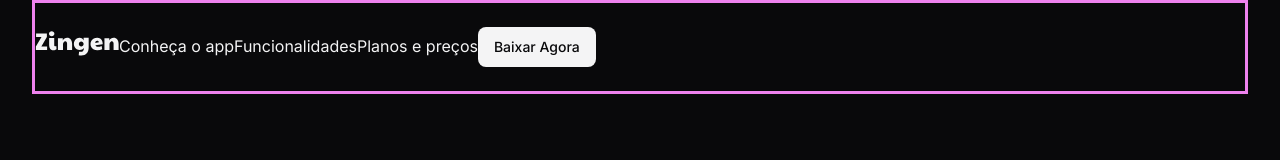
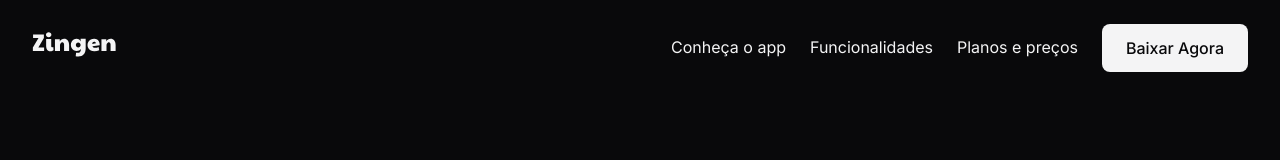
Before and after one commit to Leonekp4/Fundamentos-da-programacao, a plain HTML site: page projetos/zingen/index.html in a window 1280 px wide. Drawn offline with Linux system fonts and the light colour scheme.

Commit message:
criando o header

```diff
--- a/projetos/zingen/index.html
+++ b/projetos/zingen/index.html
@@ -16,7 +16,7 @@
 <body>
    <header>
         <div class="container py-base">
-            <nav class="flex items-center">
+            <nav class="flex items-center gap-1.5">
                 <a href="#">
                     <img src="assets/icons/logo.svg" alt="Logo Zingen">
                 </a>
@@ -25,7 +25,7 @@
                 <a href="#features" class="desktop-only">Funcionalidades</a>
                 <a href="#pricing" class="desktop-only">Planos e preços</a>
 
-                <a href="#download" class="btn btn-sn">Baixar Agora</a>
+                <a href="#download" class="btn btn-sm">Baixar Agora</a>
             </nav>
         </div>
    </header>
--- a/projetos/zingen/styles/buttons.css
+++ b/projetos/zingen/styles/buttons.css
@@ -27,9 +27,13 @@
         var(--brand-color-secondary) 0%,
         var(--brand-color-primary) 100%);
     --btn-color: var(--surface-color);
+
+    -webkit-background-clip: initial;
+    background-clip: initial;
+    color: var(--btn-color);
 }
 
-.btn-sn {
+.btn-sm {
     padding: .5rem 1rem;
     font-size: var(--fs-sm);
 }
@@ -66,3 +70,16 @@
         z-index: 1;
     }
 }
+
+@media (width >= 80em) {
+
+    .btn-sm {
+        padding: .75rem 1.5rem;
+        font-size: var(--fs-base);
+    }
+
+    .btn-md {
+        padding: 1rem 2rem;
+        font-size: 1.125rem;
+    }
+}
--- a/projetos/zingen/styles/header.css
+++ b/projetos/zingen/styles/header.css
@@ -0,0 +1,5 @@
+header {
+    & a:first-child {
+        margin-right: auto;
+    }
+}
--- a/projetos/zingen/styles/utility.css
+++ b/projetos/zingen/styles/utility.css
@@ -18,7 +18,7 @@
     --max-width: 375px;
     width: min(var(--max-width), 100% - var(--px-lg) * 2);
     margin-inline: auto;
-    border: solid violet;
+    /* border: solid violet; */
 }
 
 .desktop-only {
```
